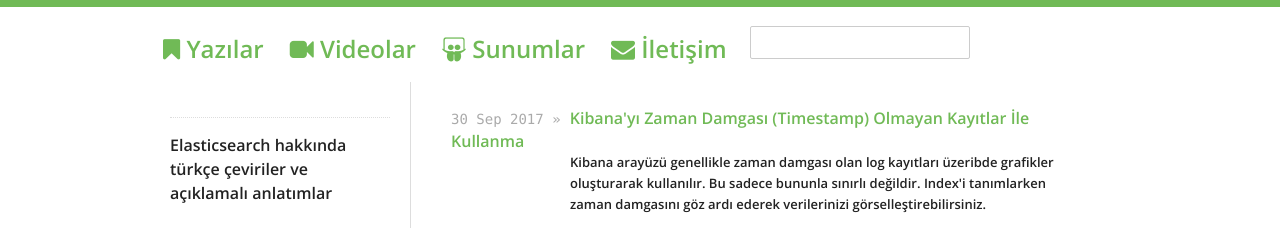
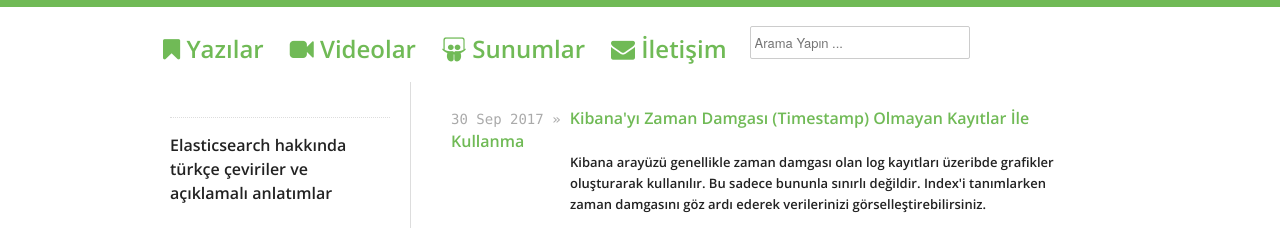
Before and after one commit to hkulekci/elasticsearch, a Jekyll site: the page built from index.html, in a window 1280 px wide. Shown: the top 228 px of the page. Built offline with Jekyll 4.4.1, drawn with Linux system fonts in a browser that asks for light colours; nearby versions of some CDN libraries; comment, search, counter and statistics services are not loaded.

Commit message:
swiftype update

```diff
--- a/_layouts/default.html
+++ b/_layouts/default.html
@@ -33,7 +33,7 @@
       <li><h2><a href="/videos"><i class="fa fa-video-camera"></i> Videolar</a></h2></li>
       <li><h2><a href="/presentations"><i class="fa fa-slideshare"></i> Sunumlar</a></h2></li>
       <li><h2><a href="/contact"><i class="fa fa-envelope"></i> İletişim</a></h2></li>
-      <li><input type="text" class="st-default-search-input"></li>
+      <li><input type="text" class="st-default-search-input" placeholder="Arama Yapın ..."></li>
     </ul>
   </div>
   <div class="container">
```
